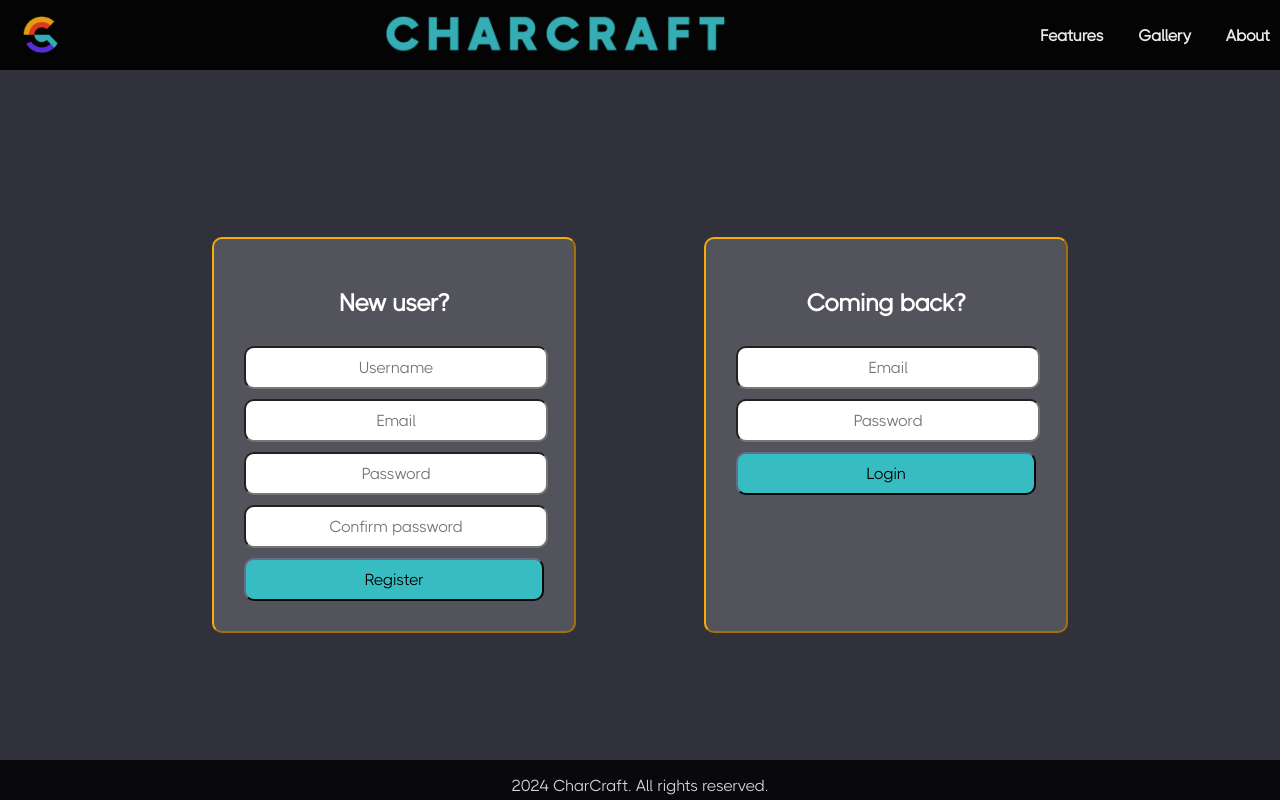
After one commit to Vaskonti/CharCraft, a PHP site: page /registration-and-logging-in.html in a window 1280 px wide. The commit adds this page. Run offline with PHP 8.4, Linux system fonts and the light colour scheme.

Commit message:
Added registration and login page.

```diff
--- a/public/css/drawpage.css
+++ b/public/css/drawpage.css
@@ -2,13 +2,11 @@
 main
 {
     margin-top: var(--header-height);
-    padding: 0;
     display: flex;
     flex-direction: row;
     align-items: flex-start;
     justify-content: flex-start;
     gap: 10px;
-    margin-top: var(--header-height);
     padding: 10px;
     flex-wrap: wrap;
 }
@@ -20,6 +18,7 @@ main
     height: fill;
     background-color: black;
     width: 90%;
+    border-radius: 10px;
 }
 
 .prevent-select {
--- /dev/null
+++ b/public/css/forms.css
@@ -0,0 +1,69 @@
+body{
+    display: flex;
+    justify-content: center;
+    align-items: center;
+    min-height: 100vh;
+    margin: 0;
+}
+main
+{
+    margin-top: var(--header-height);
+    display: flex;
+    flex-direction: row;
+    justify-content: center;
+    gap: 10%;
+    align-items: stretch;
+    width: 100%;
+
+
+}
+
+form
+{
+    display: flex;
+    flex-direction: column;
+    gap: 10px;
+    width: 300px;
+    border: 2px outset var(--orange);
+    border-radius: 10px;
+    padding: 30px;
+    background-color: var(--light-gray);
+
+
+}
+
+form input[type="submit"]
+{
+    width: 100%;
+    padding: 10px 20px;
+    background-color: var(--blue);
+    color: var(--black);
+    border: none;
+    border-radius: 10px;
+    cursor: pointer;
+    border: 2px outset var(--gray);
+    font: var(--font);
+}
+
+form input[type="submit"]:hover
+{
+    background-color: var(--orange);
+    border: 2px inset var(--gray);
+}
+
+h2
+{
+    text-align: center;
+}
+
+form input[type="text"], form input[type="password"], form input[type="email"]
+{
+    width: 100%;
+    padding-top: 10px;
+    padding-bottom: 10px;
+    padding-left: 0px;
+    padding-right: 0px;
+    border-radius: 10px;
+    font: var(--font);
+    text-align: center;
+}
--- a/public/hero.html
+++ b/public/hero.html
@@ -22,7 +22,7 @@
         <section id="hero">
         <h1 class="hero">Welcome to CharCraft</h1>
         <p class="hero">The ultimate platform for creating stunning ASCII art. Unleash your creativity with symbols and characters.</p>
-        <button class="hero">Start Drawing Now</button>
+        <button class="hero">Register Now</button>
         </section>
 
         <!-- <section id="gallery">
--- /dev/null
+++ b/public/registration-and-logging-in.html
@@ -0,0 +1,44 @@
+<!DOCTYPE html>
+<html lang="en">
+<head>
+    <meta charset="UTF-8">
+    <meta name="viewport" content="width=device-width, initial-scale=1.0">
+    <title>Registration and logging in</title>
+    <link rel="stylesheet" href="css/header-and-footer.css">
+    <link rel="stylesheet" href="css/forms.css">
+</head>
+<body>
+    <header>
+        <img src="assets/images/logo2.PNG" alt="logo" class = "logo">
+        <img src="assets/images/name.PNG" alt="name" class="logo">
+
+        <nav>
+            <a href="#features">Features</a>
+            <a href="#gallery">Gallery</a>
+            <a href="#about">About</a>
+        </nav>
+    </header>
+
+    <main>
+        <form  action="" method="get" id="registration" class="form">
+            <h2>New user?</h2>
+            <input type="text" placeholder="Username">
+            <input type="email" placeholder="Email">
+            <input type="password" placeholder="Password">
+            <input type="password" placeholder="Confirm password">
+            <input type="submit" value="Register">
+        </form>
+
+        <form  action="" method="get" id="logging-in" class="form">
+            <h2>Coming back?</h2>
+            <input type="email" placeholder="Email">
+            <input type="password" placeholder="Password">
+            <input type="submit" value="Login">
+        </form>
+    </main>
+
+    <footer>
+        <p>2024 CharCraft. All rights reserved.</p>
+    </footer>
+</body>
+</html>
```
